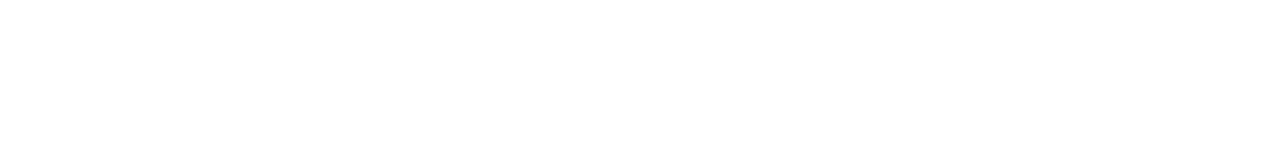
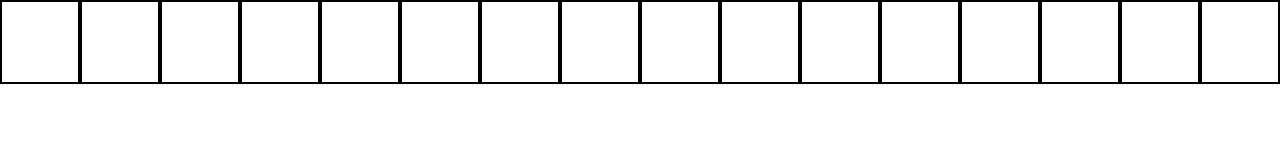
Before and after one commit to ForkFiesta/odin-etch-a-sketch, a plain HTML site: page index.html in a window 1280 px wide. Drawn offline with Linux system fonts and the light colour scheme.

Commit message:
have top row of grid

```diff
--- a/index.html
+++ b/index.html
@@ -3,7 +3,8 @@
 <head>
     <meta charset="UTF-8">
     <meta name="viewport" content="width=device-width, initial-scale=1.0">
-    <script src="javascript.js"></script>
+    <script src="javascript.js" defer></script>
+    <link rel="stylesheet" href="style.css">
     <title>Etch a Sketch</title>
 </head>
 <body>
--- a/javascript.js
+++ b/javascript.js
@@ -1 +1,8 @@
-container = document.querySelector(".container");
+const container = document.querySelector(".container");
+const row = document.createElement("div");
+for (let i = 0; i<16; i++)
+    {
+        const square = document.createElement("div");
+        square.classList.add("square");
+        container.appendChild(square);
+    }
--- /dev/null
+++ b/style.css
@@ -0,0 +1,21 @@
+* {
+    margin: 0;
+    padding: 0;
+}
+
+
+.container {
+    display: flex;
+    width: 1280px;
+    height: 1280px;
+    /* flex-wrap: wrap; */
+    /* align-items: center; */
+    /* justify-content: center; */
+}
+
+.square {
+    width: 80px;
+    height: 80px;
+    border: 2px solid black;
+
+}
```
